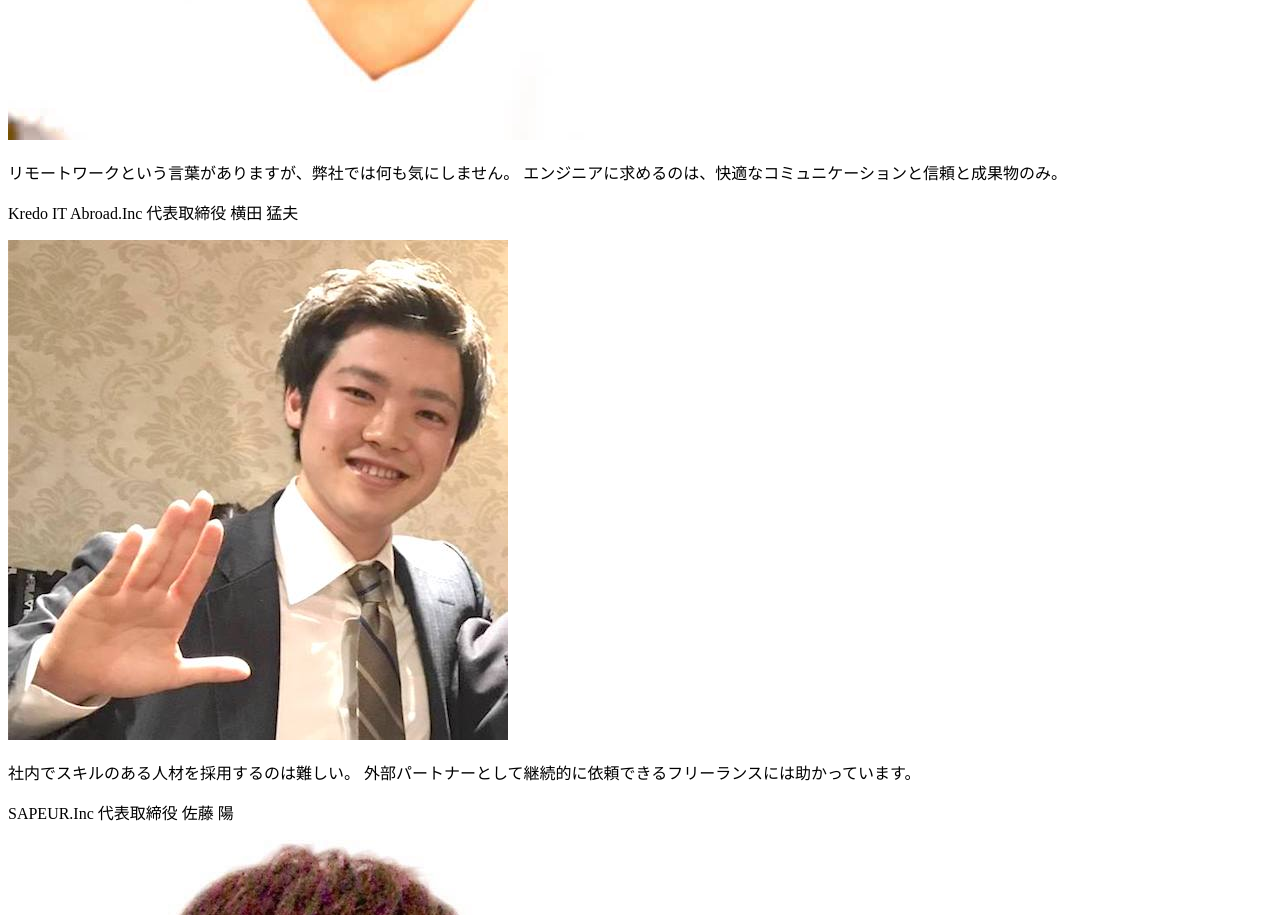
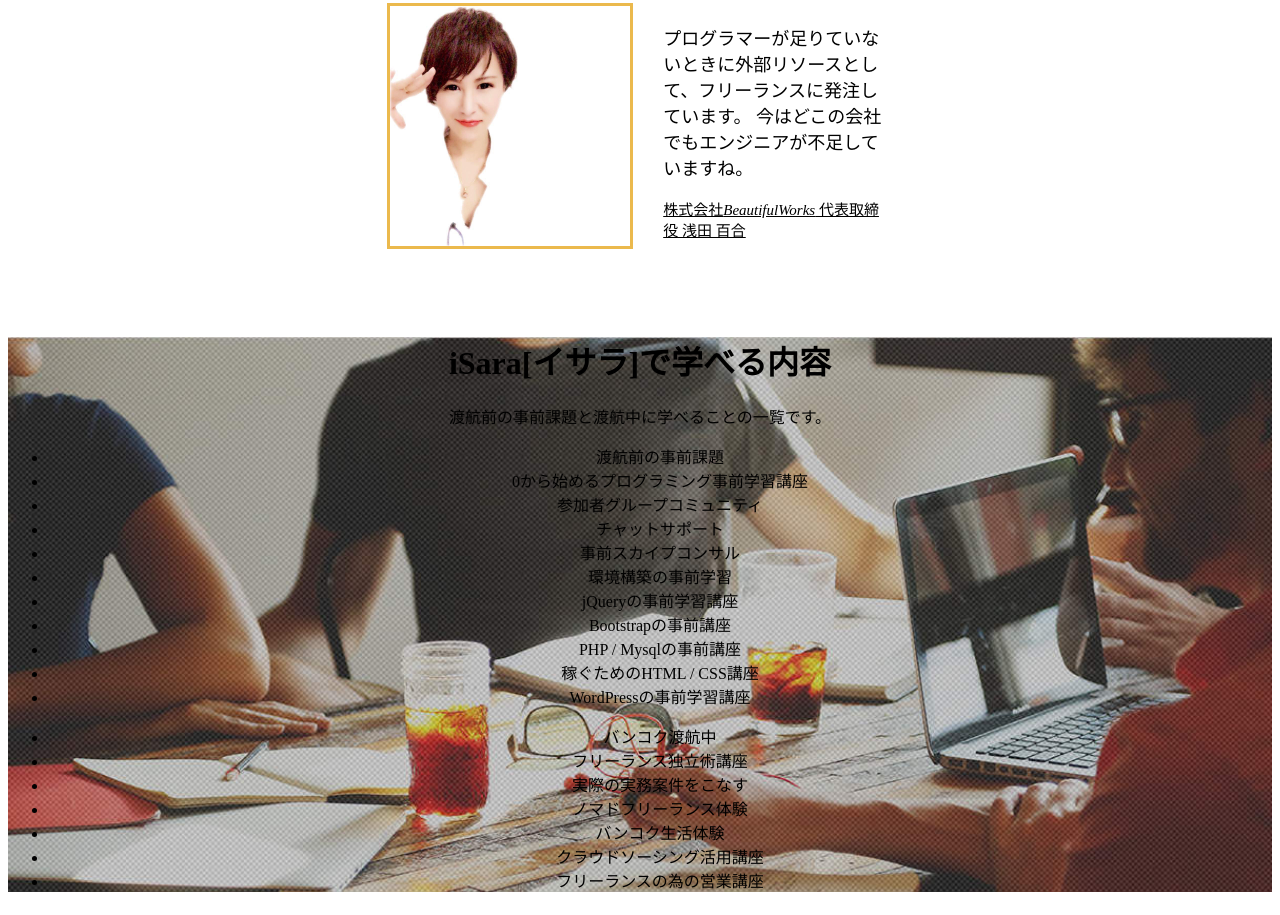
Before and after one commit to hiroma51176/iSara_copy, a plain HTML site: page index.html in a window 1280 px wide. Shown: the part 7445-8360 px from the top of the page. Drawn offline with Linux system fonts and the light colour scheme.

Commit message:
section10 finished

```diff
--- a/index.html
+++ b/index.html
@@ -271,33 +271,62 @@
         <h1>実現可能です</h1>
         <p class="t10w-sentence1">その証拠に第三者の声を聞いてみました。</p>
         <p>＊実際にフリーランスエンジニアを採用する企業様から、メッセージをいだだきました。</p>
-        <div class="t10w-item">
+        <div class="t10w-container">
+            <div class="t10w-item clearfix">
                 <img src="img/take.jpg" alt="">
                 <p class="t10w-sentence2">
-                リモートワークという言葉がありますが、弊社では何も気にしません。
+                    <br>リモートワークという言葉がありますが、弊社では何も気にしません。
                     エンジニアに求めるのは、快適なコミュニケーションと信頼と成果物のみ。
                 </p>
-            <p><span>Kredo IT Abroad.Inc</span> 代表取締役 横田 猛夫</p>
+                <p class="t10w-sentence3"><span>Kredo IT Abroad.Inc</span> 代表取締役 横田 猛夫</p>
             </div>
-        <div class="t10w-item">
+            <div class="t10w-item clearfix">
                 <img src="img/minami_sato.jpg" alt="">
                 <p class="t10w-sentence2">
-                社内でスキルのある人材を採用するのは難しい。
+                    <br>社内でスキルのある人材を採用するのは難しい。
                     外部パートナーとして継続的に依頼できるフリーランスには助かっています。
                 </p>
-            <p><span>SAPEUR.Inc</span> 代表取締役 佐藤 陽</p>
+                <p class="t10w-sentence3"><span>SAPEUR.Inc</span> 代表取締役 佐藤 陽</p>
             </div>
-        <div class="t10w-item">
+            <div class="t10w-item clearfix">
                 <img src="img/asada.jpg" alt="">
                 <p class="t10w-sentence2">
-                プログラマーが足りていないときに外部リソースとして、フリーランスに発注しています。
+                    <br>プログラマーが足りていないときに外部リソースとして、フリーランスに発注しています。
                     今はどこの会社でもエンジニアが不足していますね。
                 </p>
-            <p>株式会社<span>BeautifulWorks</span> 代表取締役 浅田 百合</p>
+                <p class="t10w-sentence3">株式会社<span>BeautifulWorks</span> 代表取締役 浅田 百合</p>
             </div>
-
         </div>
     </div>
 
+    <div class="eleventh-wrapper">
+        <h1>iSara[イサラ]で学べる内容</h1>
+        <p>渡航前の事前課題と渡航中に学べることの一覧です。</p>
+        <ul>
+            <li class="e11w-header">渡航前の事前課題</li>
+            <li class="e11w-sentence">0から始めるプログラミング事前学習講座</li>
+            <li class="e11w-sentence">参加者グループコミュニティ</li>
+            <li class="e11w-sentence">チャットサポート</li>
+            <li class="e11w-sentence">事前スカイプコンサル</li>
+            <li class="e11w-sentence">環境構築の事前学習</li>
+            <li class="e11w-sentence">jQueryの事前学習講座</li>
+            <li class="e11w-sentence">Bootstrapの事前講座</li>
+            <li class="e11w-sentence">PHP / Mysqlの事前講座</li>
+            <li class="e11w-sentence">稼ぐためのHTML / CSS講座</li>
+            <li class="e11w-sentence">WordPressの事前学習講座</li>
+        </ul>
+
+        <ul>
+            <li class="e11w-header">バンコク渡航中</li>
+            <li class="e11w-sentence">フリーランス独立術講座</li>
+            <li class="e11w-sentence">実際の実務案件をこなす</li>
+            <li class="e11w-sentence">ノマドフリーランス体験</li>
+            <li class="e11w-sentence">バンコク生活体験</li>
+            <li class="e11w-sentence">クラウドソーシング活用講座</li>
+            <li class="e11w-sentence">フリーランスの為の営業講座</li>
+        </ul>
+    </div>
+
+
   </body>
 </html>
--- a/stylesheet.css
+++ b/stylesheet.css
@@ -644,10 +644,10 @@ header {
 .ninth-wrapper {
     position: relative;
     background-color: #EBB94D;
-    /* padding-top: 40px; */
+    padding-top: 20px;
     text-align: center;
-    /* padding-bottom: 40px; */
-    padding: 0.6em;
+    padding-bottom: 40px;
+    /* padding: 0.6em; */
 }
 
 .ninth-wrapper p {
@@ -701,3 +701,70 @@ header {
   bottom: 0;
   right: 0;
 }
+
+.tenth-wrapper {
+    text-align: center;
+    padding-top: 25px;
+    padding-bottom: 60px;
+}
+
+.tenth-wrapper h1 {
+    font-size: 28px;
+}
+
+.t10w-sentence1 {
+    font-size: 16px;
+    font-weight: bold;
+    margin-top: 25px;
+}
+
+.t10w-container {
+    margin: auto;
+    width: 40%;
+}
+
+.t10w-item {
+    margin-top: 40px;
+}
+
+.t10w-item img {
+    width: 240px;
+    height: 240px;
+    border: solid 3px #EBB94D;
+    float: left;
+    margin-right: 30px;
+}
+
+.t10w-item p {
+    /* width: 80%; */
+    text-align: left;
+}
+
+.t10w-sentence2 {
+    font-size: 18px;
+}
+
+.clearfix:after {
+    content: "";
+    display: block;
+    clear: both;
+}
+
+.t10w-sentence3 {
+    font-size: 15px;
+    text-decoration: underline;
+}
+
+.t10w-item span {
+    font-style: italic;
+}
+
+.eleventh-wrapper {
+    background-image: url(img/classbg.jpg);
+    background-size: cover;
+    text-align: center;
+}
+
+.e11w-header {
+    /* background-color: blue; */
+}
```
Also changed, not shown: img/classbg.jpg (added). Lines whose indentation alone changed are shown as unchanged.
